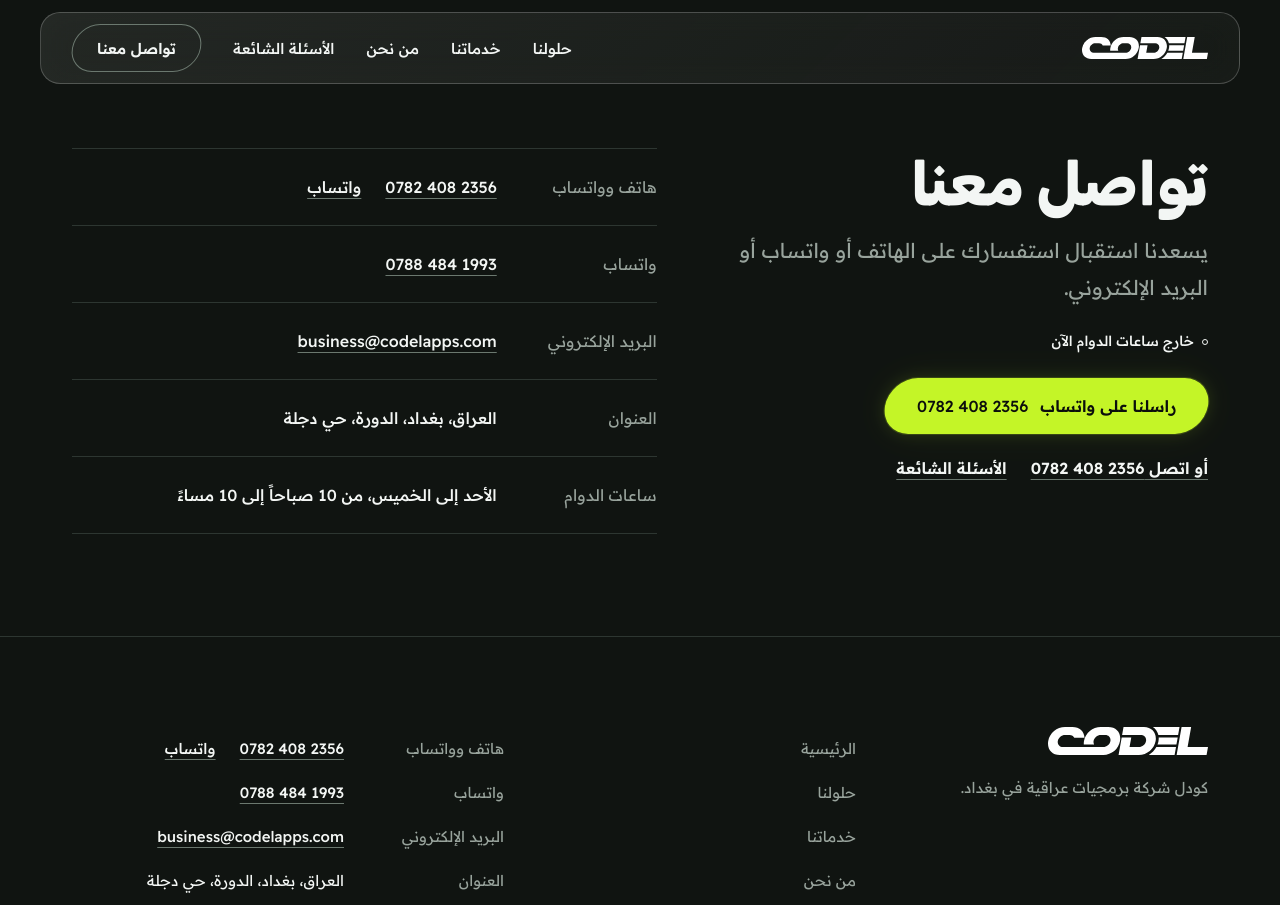
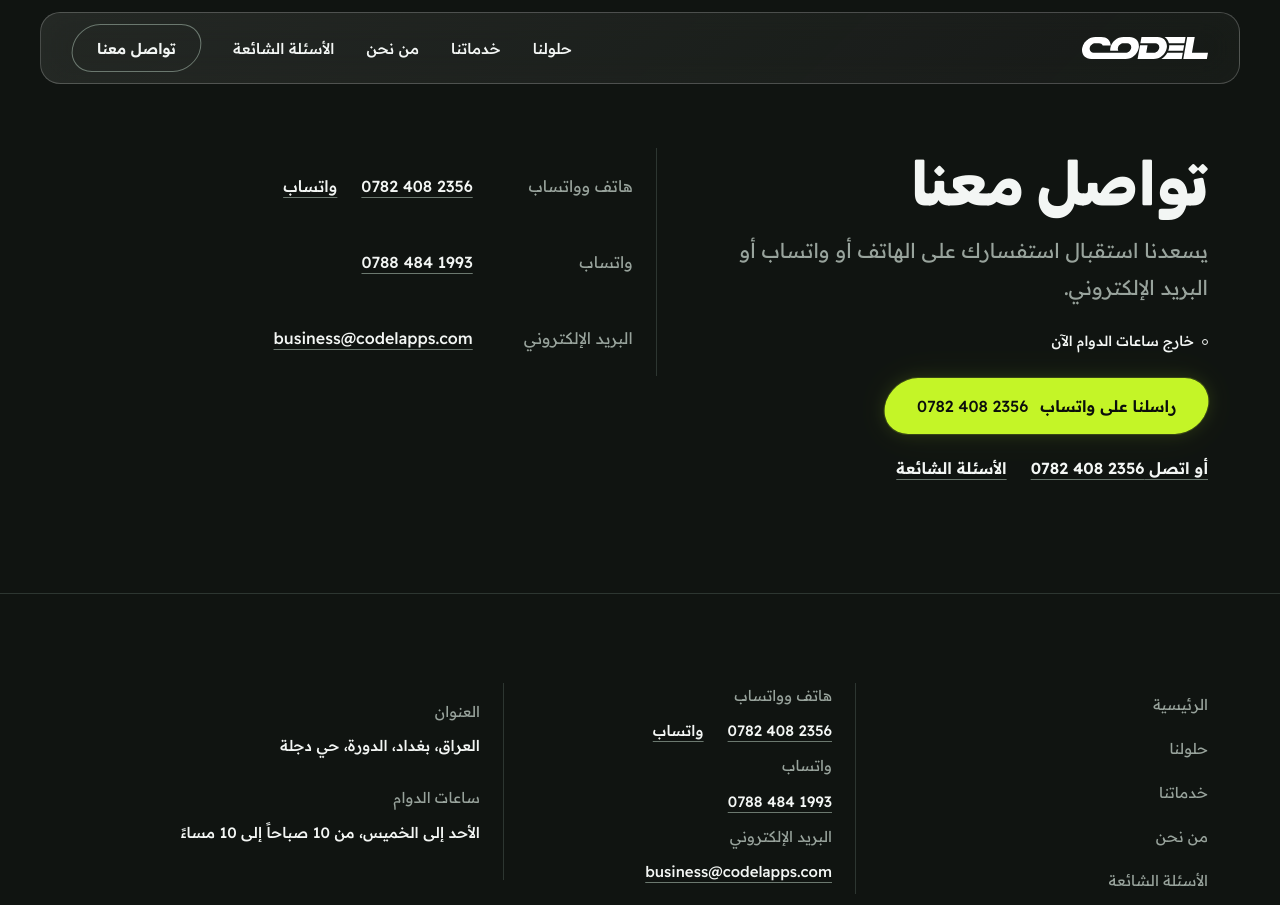
Before and after one commit to TariqAli93/codel, a Nuxt app: page /contact in a window 1280 px wide. Shown: the top 905 px of the page. Built offline with nearby package versions, Linux system fonts and the light colour scheme.

Commit message:
refactor: clean up ContactList component and enhance footer layout in default.vue

```diff
--- a/app/components/ContactList.vue
+++ b/app/components/ContactList.vue
@@ -1,16 +1,16 @@
 <script setup lang="ts">
-import { company } from '~/data/company'
+import { company } from "~/data/company";
 
 // Every way to reach the company, from company.ts. Default: ruled rows (/contact).
 // Compact: tighter rows with no rules (the footer).
 withDefaults(
   defineProps<{
-    compact?: boolean
+    compact?: boolean;
   }>(),
-  { compact: false }
-)
+  { compact: false },
+);
 
-const { main, secondary } = company.phones
+const { main, secondary } = company.phones;
 </script>
 
 <template>
@@ -33,20 +33,14 @@ const { main, secondary } = company.phones
     </div>
     <div class="contact-list__row">
       <dt>البريد الإلكتروني</dt>
-      <dd><a :href="`mailto:${company.email}`" dir="ltr">{{ company.email }}</a></dd>
-    </div>
-    <div class="contact-list__row">
-      <dt>العنوان</dt>
-      <dd>{{ company.address }}</dd>
-    </div>
-    <div class="contact-list__row">
-      <dt>ساعات الدوام</dt>
-      <dd>{{ company.hours.days }}، {{ company.hours.time }}</dd>
+      <dd>
+        <a :href="`mailto:${company.email}`" dir="ltr">{{ company.email }}</a>
+      </dd>
     </div>
   </dl>
 </template>
 
-<style scoped lang="scss">
+<style lang="scss">
 .contact-list {
   margin: 0;
 
@@ -56,10 +50,18 @@ const { main, secondary } = company.phones
     align-items: baseline;
     gap: 0 var(--space-5);
     padding-block: var(--space-4);
-    border-block-end: 1px solid var(--border);
+    position: relative;
+    height: max-content;
+    padding-inline: var(--space-5);
 
-    &:first-child {
-      border-block-start: 1px solid var(--border);
+    &::after {
+      position: absolute;
+      height: stretch;
+      inset-inline: 0;
+      inset-block: 0;
+      width: 1px;
+      content: "";
+      background-color: var(--border);
     }
 
     dt {
--- a/app/composables/home/storyConfig.ts
+++ b/app/composables/home/storyConfig.ts
@@ -106,11 +106,11 @@ export const phases = {
 // (daily work), then the home screen's row of today's figures. Anchored on the menu side, so the
 // program's own menu stays in view.
 export const focus = {
-  operations: { origin: "100% 62%", scale: 1.14 },
-  insights: { origin: "100% 10%", scale: 1.16 },
+  operations: { origin: "100% 62%", scale: 1 },
+  insights: { origin: "100% 10%", scale: 1 },
   // Dalaly's list of offers, from the top of the menu side: the active "عروض البيع" item and the
   // first rows of offers (what its tagline is about).
-  listing: { origin: "100% 18%", scale: 1.1 },
+  listing: { origin: "100% 18%", scale: 1 },
 } as const satisfies Record<string, { origin: string; scale: number }>;
 
 // How far a headline's word or line travels through its mask (a share of its own height): far
--- a/app/layouts/default.vue
+++ b/app/layouts/default.vue
@@ -261,20 +261,6 @@ onBeforeUnmount(() => {
 
     <footer class="layout__footer">
       <div class="layout__footer-inner">
-        <div class="layout__identity">
-          <img
-            class="layout__footer-logo"
-            src="/brand/codel-full-white.svg"
-            alt=""
-            width="160"
-            height="28"
-            loading="lazy"
-          />
-          <p class="layout__footer-about">
-            كودل شركة برمجيات عراقية في {{ company.addressParts.city }}.
-          </p>
-        </div>
-
         <nav class="layout__footer-nav" aria-label="روابط الموقع">
           <ul role="list" class="layout__footer-links">
             <li v-for="link in links" :key="link.to">
@@ -288,6 +274,56 @@ onBeforeUnmount(() => {
         <address class="layout__contact">
           <ContactList compact />
         </address>
+
+        <div
+          class="contact-list__row"
+          style="display: flex; flex-direction: column; gap: var(--space-2)"
+        >
+          <dt
+            class="contact-list__label"
+            style="display: block; width: 100%; flex: 0 0 auto !important"
+          >
+            العنوان
+          </dt>
+          <dd
+            style="
+              display: block !important;
+              width: 100%;
+              flex: 0 0 auto !important;
+            "
+          >
+            {{ company.address }}
+          </dd>
+
+          <dt
+            class="contact-list__label"
+            style="
+              display: block !important;
+              width: 100%;
+              flex: 0 0 auto !important;
+            "
+          >
+            ساعات الدوام
+          </dt>
+          <dd
+            style="
+              display: block !important;
+              width: 100%;
+              flex: 0 0 auto !important;
+            "
+          >
+            {{ company.hours.days }}، {{ company.hours.time }}
+          </dd>
+        </div>
+      </div>
+
+      <div class="layout__identity">
+        <img
+          class="layout__footer-logo"
+          src="/brand/codel-full-lime.svg"
+          alt=""
+          loading="lazy"
+        />
       </div>
     </footer>
 
@@ -306,8 +342,11 @@ $nav-wide: 60em;
 $bar-pad: max(
   var(--space-4),
   calc(
-    var(--page-gutter) -
-      clamp(0px, (var(--container-max) - 100%) / 2, var(--space-3))
+    var(--page-gutter) - clamp(
+        0px,
+        (var(--container-max) - 100%) / 2,
+        var(--space-3)
+      )
   )
 );
 // The menu panel's padding. It exists only below $nav-wide, where the bar is always inset the full
@@ -695,7 +734,7 @@ $glass-filter: blur(20px) saturate(1.6) brightness(0.65);
       var(--space-7);
 
     @media (width >= $footer-two) {
-      grid-template-columns: repeat(2, minmax(0, 1fr));
+      grid-template-columns: repeat(3, minmax(0, 1fr));
     }
 
     @media (width >= $footer-three) {
@@ -707,7 +746,10 @@ $glass-filter: blur(20px) saturate(1.6) brightness(0.65);
     display: flex;
     flex-direction: column;
     align-items: flex-start;
-    gap: var(--space-2);
+    max-inline-size: var(--container-max);
+    margin-inline: auto;
+    padding: clamp(var(--space-7), 7vw, var(--space-9)) var(--page-gutter)
+      var(--space-7);
 
     @media (width >= $footer-two) {
       grid-column: 1 / -1;
@@ -719,9 +761,10 @@ $glass-filter: blur(20px) saturate(1.6) brightness(0.65);
   }
 
   &__footer-logo {
-    block-size: 1.75rem;
+    block-size: 100%;
     inline-size: auto;
     margin-block-end: var(--space-3);
+    opacity: 1;
   }
 
   &__footer-about {
```
